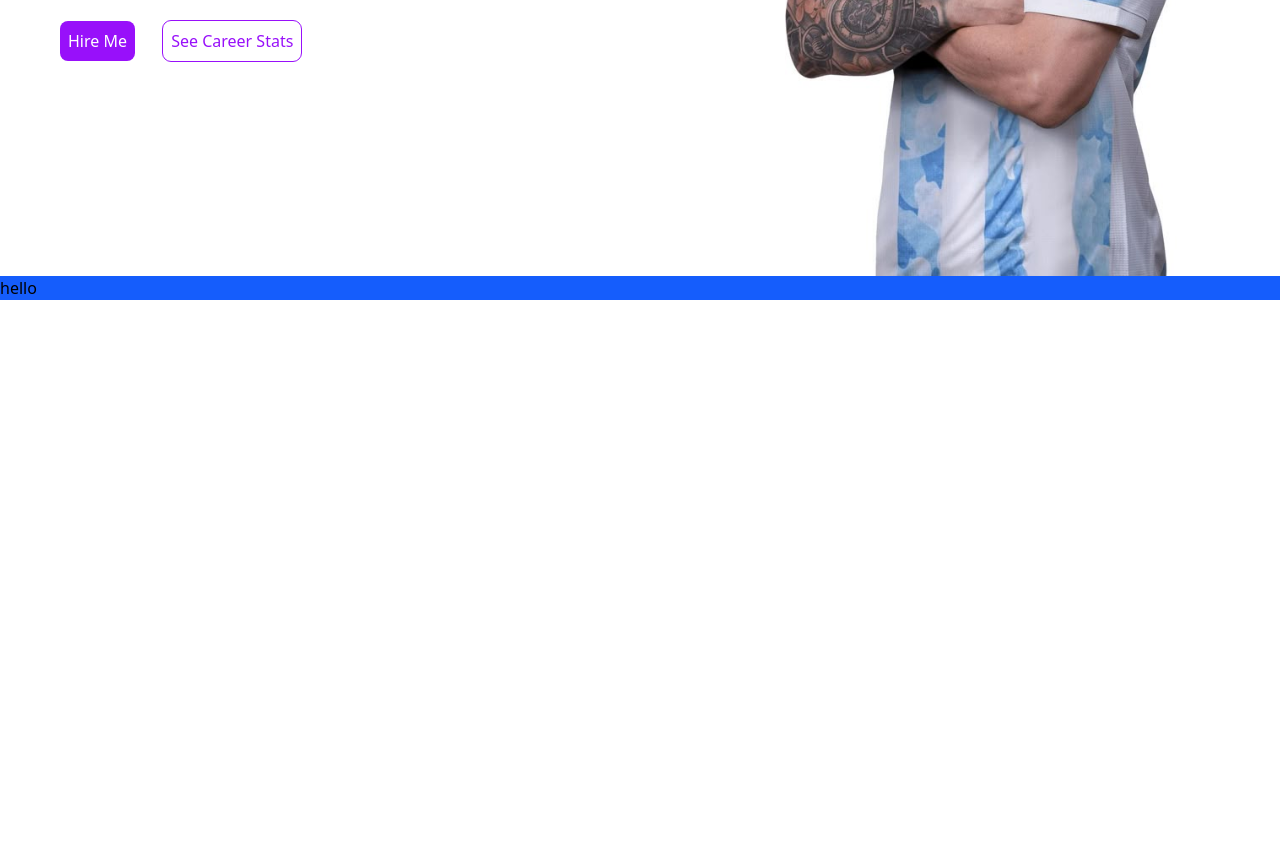
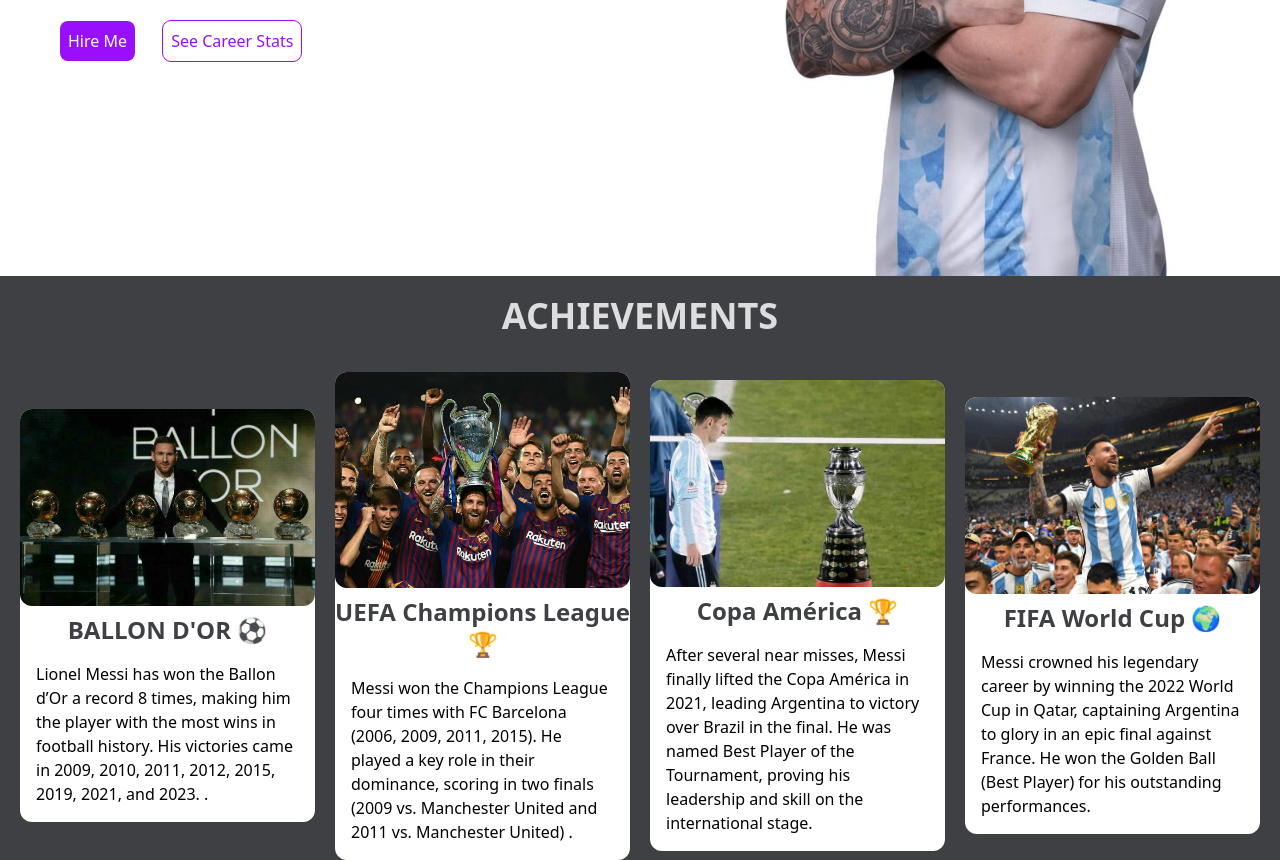
Before and after one commit to RAYBADU/Messi-s-Portfolio-, a plain HTML site: page index.html in a window 1280 px wide. Shown: the part 581-1441 px from the top of the page. Before the commit the page ends 881 px from the top, so only its background shows below. Drawn offline with nearby package versions, Linux system fonts and the light colour scheme.

Commit message:
added some cards in the second section

```diff
--- a/index.html
+++ b/index.html
@@ -3,12 +3,12 @@
   <head>
     <meta charset="UTF-8" />
     <meta name="viewport" content="width=device-width, initial-scale=1.0" />
-    <title>Document</title>
+    <title>MESSI PORTFOLIO[GRID]</title>
     <script src="https://cdn.jsdelivr.net/npm/@tailwindcss/browser@4"></script>
   </head>
   <body class="" id="body">
     <nav
-      class="bg-gray-100 flex items-center justify-between py-2 px-4 gap-50 shadow-md"
+      class="bg-[#dddddf] flex items-center justify-between py-2 px-4 gap-50 shadow-md"
     >
       <!-- Navbar nameBrand -->
       <div class="brand font-bold text-[clamp(20px,2vw,30px)] ps-8">
@@ -76,12 +76,7 @@
 
 ease-in-out → gives a smooth start and end to the animation. -->
 
-
-
-
-
-
-<div class="bg-white fixed top-0 left-0 transform -translate-x-full transition-transform duration-300 ease-in-out inset-0" id="menu">
+<div class="bg-[#dddddf] fixed top-0 left-0 transform -translate-x-full transition-transform duration-300 ease-in-out inset-0" id="menu">
   <button class="absolute top-5 right-8 text-2xl cursor-pointer" id="close-btn">❌</button>
   <ul class="block space-y-6 pe-5 text-center py-20">
     <li><a href="#" class="hover:text-gray-500">Home</a></li>
@@ -95,9 +90,40 @@
 
       <!-- Second Section -->
 
-<section class=" bg-blue-600 ">
-hello
- </section>  <!--bug is here -->
+<section class=" bg-[#3f4044]  pt-5 ">
+<p class="header text-center text-4xl pb-4 font-bold text-[#dddddf] ">ACHIEVEMENTS</p>
+<div class="cards container mx-auto ps-5 pe-5 grid place-items-center md:grid-cols-2 lg:grid-cols-4 gap-5  cursor-pointer">
+  <!-- first card -->
+  <div class="card max-w-md mt-5 bg-white h-auto rounded-xl transition ease-in-out duration-300 hover:scale-105 ">
+   <img src="ballon dor.jpg" alt="ballon" class=" object-cover mx-auto rounded-xl">
+   <p class="text-2xl text-[#3f4044] text-center font-bold mt-2">BALLON D'OR ⚽</p>
+   <p class="p-4">Lionel Messi has won the Ballon d’Or a record 8 times, making him the player with the most wins in football history. His victories came in 2009, 2010, 2011, 2012, 2015, 2019, 2021, and 2023.
+
+.</p>
+  </div>
+<!-- Second card -->
+  <div class="card max-w-md mt-5 bg-white h-auto rounded-xl transition ease-in-out duration-300 hover:scale-105">
+   <img src="ucl.jpg" alt="ballon" class=" object-cover mx-auto rounded-xl ">
+   <p class="text-2xl text-[#3f4044] text-center font-bold mt-2">UEFA Champions League 🏆</p>
+   <p class="p-4">Messi won the Champions League four times with FC Barcelona (2006, 2009, 2011, 2015). He played a key role in their dominance, scoring in two finals (2009 vs. Manchester United and 2011 vs. Manchester United)
+.</p>
+  </div>
+  <!-- Third Card -->
+  <div class="card max-w-md mt-5 bg-white h-auto rounded-xl transition ease-in-out duration-300 hover:scale-105">
+   <img src="copa.jpg" alt="ballon" class=" object-cover mx-auto rounded-xl">
+   <p class="text-2xl text-[#3f4044] text-center font-bold mt-2">Copa América 🏆</p>
+   <p class="p-4">After several near misses, Messi finally lifted the Copa América in 2021, leading Argentina to victory over Brazil in the final. He was named Best Player of the Tournament, proving his leadership and skill on the international stage.</p>
+  </div>
+  <!-- Fourth card -->
+  <div class="card max-w-md mt-5 bg-white h-auto rounded-xl transition ease-in-out duration-300 hover:scale-105">
+   <img src="worldcup.jpg" alt="ballon" class=" object-cover mx-auto rounded-xl">
+   <p class="text-2xl text-[#3f4044] text-center font-bold mt-2">FIFA World Cup 🌍</p>
+   <p class="p-4">Messi crowned his legendary career by winning the 2022 World Cup in Qatar, captaining Argentina to glory in an epic final against France. He won the Golden Ball (Best Player) for his outstanding performances.</p>
+  </div>
+</div>
+
+
+ </section>
 
     </main>
     <script src="app.js"></script>
```
Also changed, not shown: ballon dor.jpg (added), copa.jpg (added), ucl.jpg (added), worldcup.jpg (added).
